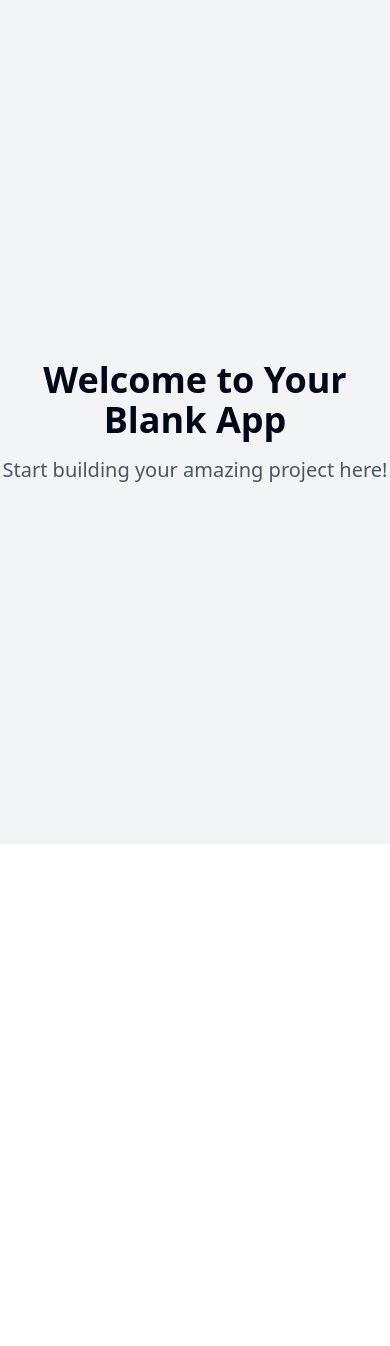
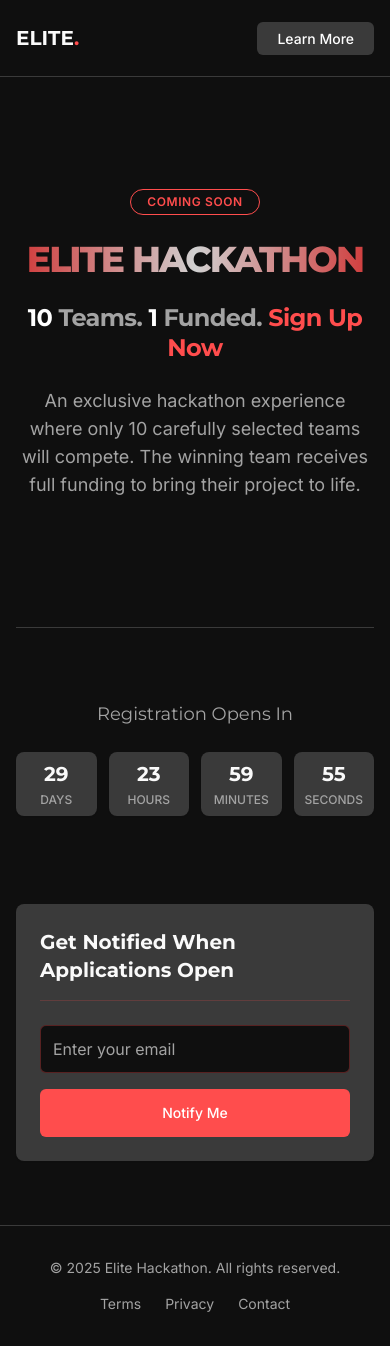
Before and after one commit to qasimb03/hackathon_website, a React (Vite) app: page / in a window 390 px wide. Before the commit the page ends 844 px from the top, so only its background shows below. Built offline with nearby package versions, Linux system fonts and the light colour scheme.

Commit message:
Create hackathon landing page
Implement a landing page with an exclusive theme, countdown timer, and minimal UI.

```diff
--- a/index.html
+++ b/index.html
@@ -1,14 +1,15 @@
+
 <!DOCTYPE html>
 <html lang="en">
   <head>
     <meta charset="UTF-8" />
     <meta name="viewport" content="width=device-width, initial-scale=1.0" />
-    <title>exclusive-code-genesis</title>
-    <meta name="description" content="Lovable Generated Project" />
-    <meta name="author" content="Lovable" />
+    <title>Exclusive Hackathon | 10 Teams. 1 Funded.</title>
+    <meta name="description" content="Join our exclusive hackathon where 10 teams compete and 1 gets fully funded. Limited spots available." />
+    <meta name="author" content="Hackathon" />
 
-    <meta property="og:title" content="exclusive-code-genesis" />
-    <meta property="og:description" content="Lovable Generated Project" />
+    <meta property="og:title" content="Exclusive Hackathon | 10 Teams. 1 Funded." />
+    <meta property="og:description" content="Join our exclusive hackathon where 10 teams compete and 1 gets fully funded. Limited spots available." />
     <meta property="og:type" content="website" />
     <meta property="og:image" content="https://lovable.dev/opengraph-image-p98pqg.png" />
 
--- a/package.json
+++ b/package.json
@@ -45,6 +45,7 @@
     "cmdk": "^1.0.0",
     "date-fns": "^3.6.0",
     "embla-carousel-react": "^8.3.0",
+    "framer-motion": "^12.11.3",
     "input-otp": "^1.2.4",
     "lucide-react": "^0.462.0",
     "next-themes": "^0.3.0",
--- /dev/null
+++ b/src/components/CountdownTimer.tsx
@@ -0,0 +1,79 @@
+
+import { useEffect, useState } from "react";
+import { Card } from "@/components/ui/card";
+
+interface TimeLeft {
+  days: number;
+  hours: number;
+  minutes: number;
+  seconds: number;
+}
+
+interface CountdownTimerProps {
+  targetDate: Date;
+}
+
+const CountdownTimer = ({ targetDate }: CountdownTimerProps) => {
+  const [timeLeft, setTimeLeft] = useState<TimeLeft>({
+    days: 0,
+    hours: 0,
+    minutes: 0,
+    seconds: 0,
+  });
+
+  useEffect(() => {
+    const calculateTimeLeft = () => {
+      const difference = Number(targetDate) - new Date().getTime();
+      let newTimeLeft: TimeLeft = {
+        days: 0,
+        hours: 0,
+        minutes: 0,
+        seconds: 0,
+      };
+
+      if (difference > 0) {
+        newTimeLeft = {
+          days: Math.floor(difference / (1000 * 60 * 60 * 24)),
+          hours: Math.floor((difference / (1000 * 60 * 60)) % 24),
+          minutes: Math.floor((difference / 1000 / 60) % 60),
+          seconds: Math.floor((difference / 1000) % 60),
+        };
+      }
+
+      return newTimeLeft;
+    };
+
+    setTimeLeft(calculateTimeLeft());
+
+    const timer = setInterval(() => {
+      setTimeLeft(calculateTimeLeft());
+    }, 1000);
+
+    return () => clearInterval(timer);
+  }, [targetDate]);
+
+  return (
+    <div className="w-full py-10">
+      <h2 className="font-heading text-lg md:text-xl text-center mb-6 text-muted-foreground">
+        Registration Opens In
+      </h2>
+      <div className="grid grid-cols-4 gap-3 md:gap-6">
+        {Object.entries(timeLeft).map(([unit, value]) => (
+          <Card
+            key={unit}
+            className="bg-hackathon-muted border-none p-2 md:p-4 flex flex-col items-center justify-center"
+          >
+            <span className="text-xl md:text-4xl font-heading font-bold">
+              {value < 10 ? `0${value}` : value}
+            </span>
+            <span className="text-xs md:text-sm uppercase font-medium text-muted-foreground mt-1">
+              {unit}
+            </span>
+          </Card>
+        ))}
+      </div>
+    </div>
+  );
+};
+
+export default CountdownTimer;
--- /dev/null
+++ b/src/components/HeroSection.tsx
@@ -0,0 +1,37 @@
+
+import { motion } from "framer-motion";
+import { Badge } from "@/components/ui/badge";
+
+const HeroSection = () => {
+  return (
+    <div className="flex flex-col items-center justify-center py-12 md:py-20 text-center">
+      <Badge
+        variant="outline"
+        className="mb-6 px-4 py-1 text-xs bg-transparent border-hackathon-accent text-hackathon-accent uppercase tracking-wider"
+      >
+        Coming Soon
+      </Badge>
+
+      <h1 className="text-4xl md:text-6xl lg:text-7xl font-heading font-extrabold mb-6 tracking-tighter">
+        <span className="gradient-text">ELITE HACKATHON</span>
+      </h1>
+
+      <div className="space-y-6 md:space-y-8 max-w-3xl mx-auto">
+        <p className="text-2xl md:text-4xl font-heading font-bold tracking-tight leading-tight">
+          <span className="text-white">10</span>{" "}
+          <span className="text-muted-foreground">Teams.</span>{" "}
+          <span className="text-white">1</span>{" "}
+          <span className="text-muted-foreground">Funded.</span>{" "}
+          <span className="text-hackathon-accent">Sign Up Now</span>
+        </p>
+
+        <p className="text-muted-foreground text-lg max-w-2xl mx-auto">
+          An exclusive hackathon experience where only 10 carefully selected teams will compete.
+          The winning team receives full funding to bring their project to life.
+        </p>
+      </div>
+    </div>
+  );
+};
+
+export default HeroSection;
--- /dev/null
+++ b/src/components/SignupForm.tsx
@@ -0,0 +1,56 @@
+
+import { useState } from "react";
+import { Button } from "@/components/ui/button";
+import { Input } from "@/components/ui/input";
+import { Separator } from "@/components/ui/separator";
+import { Card } from "@/components/ui/card";
+import { useToast } from "@/hooks/use-toast";
+
+const SignupForm = () => {
+  const [email, setEmail] = useState("");
+  const [isLoading, setIsLoading] = useState(false);
+  const { toast } = useToast();
+
+  const handleSubmit = (e: React.FormEvent) => {
+    e.preventDefault();
+    setIsLoading(true);
+
+    // Simulate API call
+    setTimeout(() => {
+      setIsLoading(false);
+      toast({
+        title: "Success!",
+        description: "You're on the list. We'll notify you when registration opens.",
+      });
+      setEmail("");
+    }, 1000);
+  };
+
+  return (
+    <Card className="w-full max-w-md mx-auto bg-hackathon-muted border-none p-6">
+      <h2 className="text-xl font-heading font-bold mb-4">Get Notified When Applications Open</h2>
+      <Separator className="mb-6 bg-hackathon-accent/20" />
+      <form onSubmit={handleSubmit} className="space-y-4">
+        <div>
+          <Input
+            type="email"
+            placeholder="Enter your email"
+            value={email}
+            onChange={(e) => setEmail(e.target.value)}
+            className="bg-hackathon-dark border-hackathon-accent/30 focus:border-hackathon-accent focus-visible:ring-hackathon-accent h-12"
+            required
+          />
+        </div>
+        <Button
+          type="submit"
+          className="w-full bg-hackathon-accent hover:bg-hackathon-accent/90 text-white font-medium h-12"
+          disabled={isLoading}
+        >
+          {isLoading ? "Submitting..." : "Notify Me"}
+        </Button>
+      </form>
+    </Card>
+  );
+};
+
+export default SignupForm;
--- a/src/index.css
+++ b/src/index.css
@@ -1,101 +1,61 @@
+
+@import url('https://fonts.googleapis.com/css2?family=Inter:wght@300;400;500;600;700&family=Montserrat:wght@400;600;700;800&display=swap');
+
 @tailwind base;
 @tailwind components;
 @tailwind utilities;
 
 @layer base {
   :root {
-    --background: 0 0% 100%;
-    --foreground: 222.2 84% 4.9%;
+    --background: 0 0% 6%;
+    --foreground: 0 0% 98%;
 
-    --card: 0 0% 100%;
-    --card-foreground: 222.2 84% 4.9%;
+    --card: 0 0% 8%;
+    --card-foreground: 0 0% 98%;
 
-    --popover: 0 0% 100%;
-    --popover-foreground: 222.2 84% 4.9%;
+    --popover: 0 0% 9%;
+    --popover-foreground: 0 0% 98%;
 
-    --primary: 222.2 47.4% 11.2%;
-    --primary-foreground: 210 40% 98%;
+    --primary: 0 0% 98%;
+    --primary-foreground: 0 0% 9%;
 
-    --secondary: 210 40% 96.1%;
-    --secondary-foreground: 222.2 47.4% 11.2%;
+    --secondary: 0 0% 14.9%;
+    --secondary-foreground: 0 0% 98%;
 
-    --muted: 210 40% 96.1%;
-    --muted-foreground: 215.4 16.3% 46.9%;
+    --muted: 0 0% 14.9%;
+    --muted-foreground: 0 0% 63.9%;
 
-    --accent: 210 40% 96.1%;
-    --accent-foreground: 222.2 47.4% 11.2%;
+    --accent: 0 72% 51%;
+    --accent-foreground: 0 0% 98%;
 
-    --destructive: 0 84.2% 60.2%;
-    --destructive-foreground: 210 40% 98%;
+    --destructive: 0 62.8% 30.6%;
+    --destructive-foreground: 0 0% 98%;
 
-    --border: 214.3 31.8% 91.4%;
-    --input: 214.3 31.8% 91.4%;
-    --ring: 222.2 84% 4.9%;
+    --border: 0 0% 14.9%;
+    --input: 0 0% 14.9%;
+    --ring: 0 72% 51%;
 
     --radius: 0.5rem;
 
     --sidebar-background: 0 0% 98%;
-
     --sidebar-foreground: 240 5.3% 26.1%;
-
     --sidebar-primary: 240 5.9% 10%;
-
     --sidebar-primary-foreground: 0 0% 98%;
-
     --sidebar-accent: 240 4.8% 95.9%;
-
     --sidebar-accent-foreground: 240 5.9% 10%;
-
     --sidebar-border: 220 13% 91%;
-
     --sidebar-ring: 217.2 91.2% 59.8%;
   }
 
-  .dark {
-    --background: 222.2 84% 4.9%;
-    --foreground: 210 40% 98%;
-
-    --card: 222.2 84% 4.9%;
-    --card-foreground: 210 40% 98%;
-
-    --popover: 222.2 84% 4.9%;
-    --popover-foreground: 210 40% 98%;
-
-    --primary: 210 40% 98%;
-    --primary-foreground: 222.2 47.4% 11.2%;
-
-    --secondary: 217.2 32.6% 17.5%;
-    --secondary-foreground: 210 40% 98%;
-
-    --muted: 217.2 32.6% 17.5%;
-    --muted-foreground: 215 20.2% 65.1%;
-
-    --accent: 217.2 32.6% 17.5%;
-    --accent-foreground: 210 40% 98%;
-
-    --destructive: 0 62.8% 30.6%;
-    --destructive-foreground: 210 40% 98%;
-
-    --border: 217.2 32.6% 17.5%;
-    --input: 217.2 32.6% 17.5%;
-    --ring: 212.7 26.8% 83.9%;
-    --sidebar-background: 240 5.9% 10%;
-    --sidebar-foreground: 240 4.8% 95.9%;
-    --sidebar-primary: 224.3 76.3% 48%;
-    --sidebar-primary-foreground: 0 0% 100%;
-    --sidebar-accent: 240 3.7% 15.9%;
-    --sidebar-accent-foreground: 240 4.8% 95.9%;
-    --sidebar-border: 240 3.7% 15.9%;
-    --sidebar-ring: 217.2 91.2% 59.8%;
-  }
-}
-
-@layer base {
   * {
     @apply border-border;
   }
 
   body {
-    @apply bg-background text-foreground;
+    @apply bg-hackathon-dark text-foreground antialiased;
+  }
+
+  .gradient-text {
+    @apply bg-clip-text text-transparent bg-gradient-to-r from-hackathon-accent via-white to-hackathon-accent animate-pulse-slow;
   }
 }
--- a/src/pages/Index.tsx
+++ b/src/pages/Index.tsx
@@ -1,12 +1,67 @@
-// Update this page (the content is just a fallback if you fail to update the page)
+
+import { useEffect, useState } from 'react';
+import HeroSection from '@/components/HeroSection';
+import CountdownTimer from '@/components/CountdownTimer';
+import SignupForm from '@/components/SignupForm';
+import { Separator } from '@/components/ui/separator';
 
 const Index = () => {
+  // Set the target date for the countdown (30 days from now)
+  const [targetDate] = useState(() => {
+    const date = new Date();
+    date.setDate(date.getDate() + 30);
+    return date;
+  });
+
   return (
-    <div className="min-h-screen flex items-center justify-center bg-gray-100">
-      <div className="text-center">
-        <h1 className="text-4xl font-bold mb-4">Welcome to Your Blank App</h1>
-        <p className="text-xl text-gray-600">Start building your amazing project here!</p>
-      </div>
+    <div className="min-h-screen flex flex-col">
+      {/* Header */}
+      <header className="w-full py-6 border-b border-hackathon-muted">
+        <div className="container max-w-6xl mx-auto px-4 flex justify-between items-center">
+          <div className="text-xl font-heading font-bold">ELITE<span className="text-hackathon-accent">.</span></div>
+          <nav>
+            <a
+              href="#"
+              className="px-5 py-2 rounded-md bg-hackathon-muted text-white hover:bg-hackathon-muted/80 text-sm font-medium transition-colors"
+            >
+              Learn More
+            </a>
+          </nav>
+        </div>
+      </header>
+
+      {/* Main Content */}
+      <main className="flex-grow container max-w-6xl mx-auto px-4 py-8">
+        <div className="grid grid-cols-1 gap-12 my-8">
+          {/* Hero Section */}
+          <HeroSection />
+
+          {/* Countdown Timer */}
+          <div className="max-w-4xl mx-auto w-full">
+            <Separator className="my-8 bg-hackathon-muted" />
+            <CountdownTimer targetDate={targetDate} />
+          </div>
+
+          {/* Sign Up Form */}
+          <div>
+            <SignupForm />
+          </div>
+        </div>
+      </main>
+
+      {/* Footer */}
+      <footer className="w-full py-8 mt-auto border-t border-hackathon-muted">
+        <div className="container max-w-6xl mx-auto px-4 flex flex-col md:flex-row justify-between items-center gap-4">
+          <div className="text-muted-foreground text-sm">
+            © {new Date().getFullYear()} Elite Hackathon. All rights reserved.
+          </div>
+          <div className="flex gap-6">
+            <a href="#" className="text-muted-foreground hover:text-white text-sm">Terms</a>
+            <a href="#" className="text-muted-foreground hover:text-white text-sm">Privacy</a>
+            <a href="#" className="text-muted-foreground hover:text-white text-sm">Contact</a>
+          </div>
+        </div>
+      </footer>
     </div>
   );
 };
--- a/tailwind.config.ts
+++ b/tailwind.config.ts
@@ -1,3 +1,4 @@
+
 import type { Config } from "tailwindcss";
 
 export default {
@@ -18,6 +19,10 @@ export default {
 			}
 		},
 		extend: {
+			fontFamily: {
+				sans: ['Inter', 'sans-serif'],
+				heading: ['Montserrat', 'sans-serif'],
+			},
 			colors: {
 				border: 'hsl(var(--border))',
 				input: 'hsl(var(--input))',
@@ -61,7 +66,13 @@ export default {
 					'accent-foreground': 'hsl(var(--sidebar-accent-foreground))',
 					border: 'hsl(var(--sidebar-border))',
 					ring: 'hsl(var(--sidebar-ring))'
-				}
+				},
+				hackathon: {
+					dark: '#0F0F0F',
+					accent: '#FF4D4D',
+					muted: '#3A3A3A',
+					light: '#F9F9F9',
+				},
 			},
 			borderRadius: {
 				lg: 'var(--radius)',
@@ -84,11 +95,31 @@ export default {
 					to: {
 						height: '0'
 					}
+				},
+				'fade-in': {
+					'0%': {
+						opacity: '0',
+						transform: 'translateY(10px)'
+					},
+					'100%': {
+						opacity: '1',
+						transform: 'translateY(0)'
+					}
+				},
+				'pulse-slow': {
+					'0%, 100%': {
+						opacity: '1'
+					},
+					'50%': {
+						opacity: '0.8'
+					}
 				}
 			},
 			animation: {
 				'accordion-down': 'accordion-down 0.2s ease-out',
-				'accordion-up': 'accordion-up 0.2s ease-out'
+				'accordion-up': 'accordion-up 0.2s ease-out',
+				'fade-in': 'fade-in 0.5s ease-out forwards',
+				'pulse-slow': 'pulse-slow 4s infinite',
 			}
 		}
 	},
```
Also changed, not shown: 1 other file (tests, documents, lock files or other folders).
